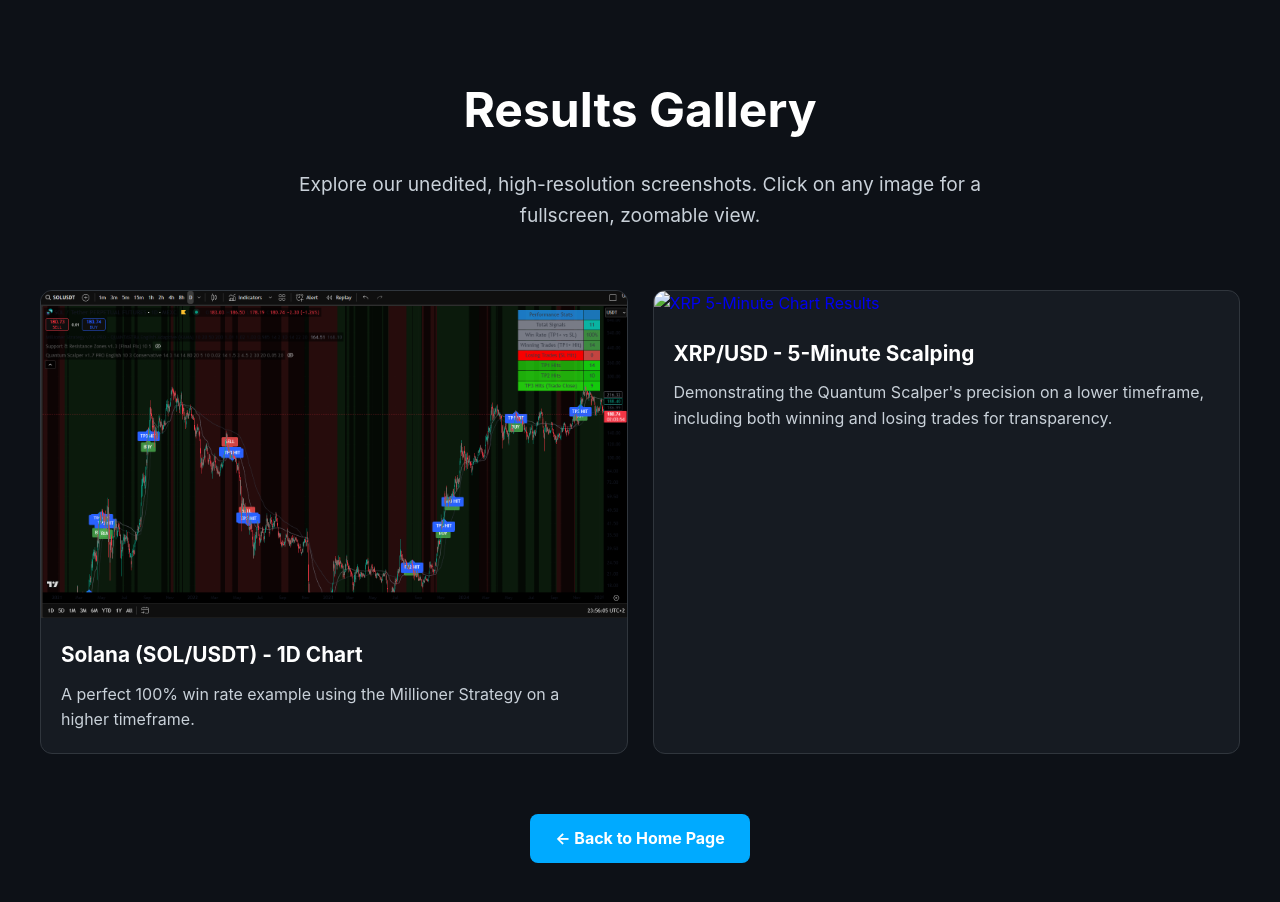
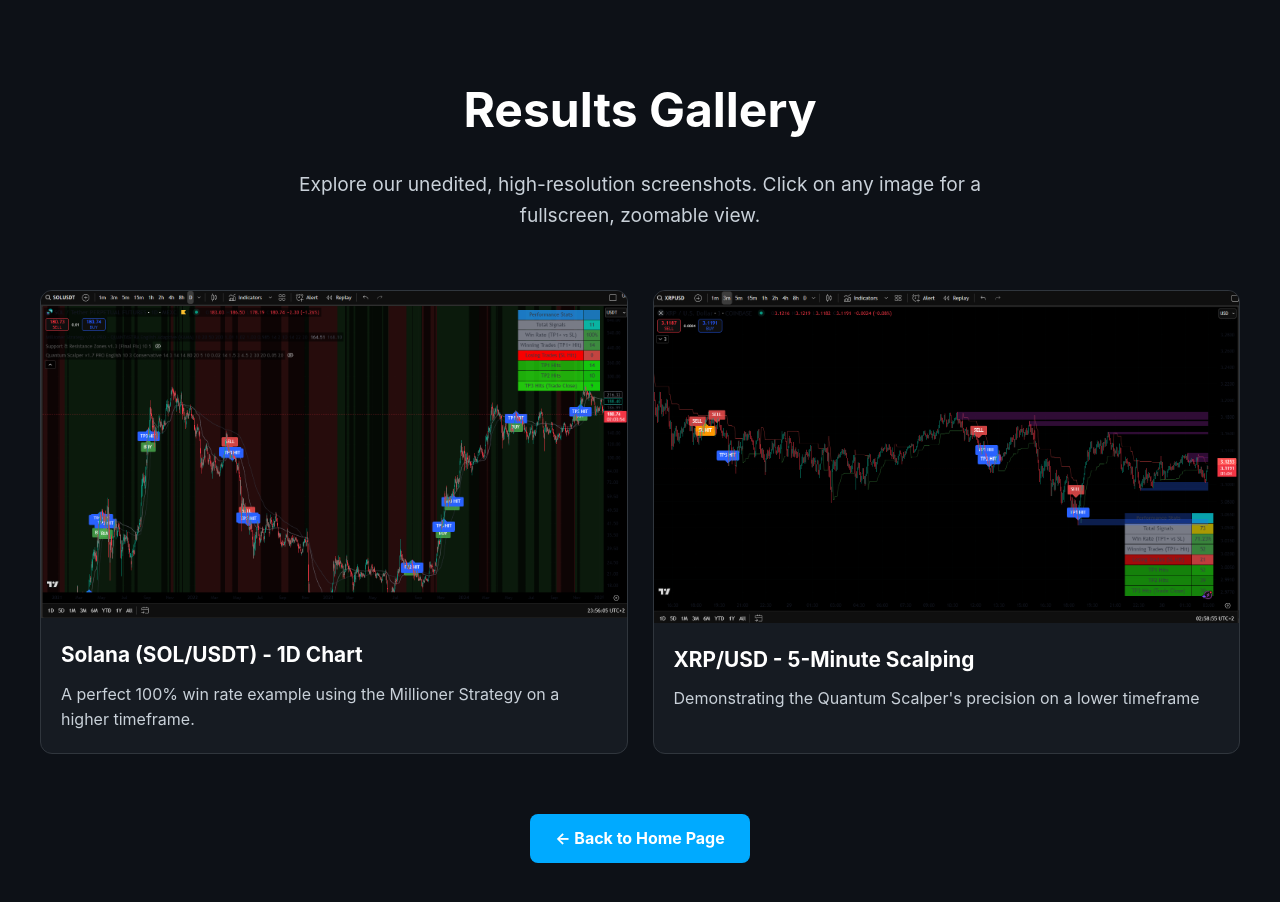
Before and after one commit to skrrive/millionerstrategy, a plain HTML site: page gallery.html in a window 1280 px wide. Drawn offline with Linux system fonts and the light colour scheme; some packages are replaced by stand-ins of ours; a script that the page names is missing.

Commit message:
Update gallery.html

```diff
--- a/gallery.html
+++ b/gallery.html
@@ -100,16 +100,16 @@
             </a>
 
             <!-- === KÉP 2 (PÉLDA) === -->
-            <a href="[A NAGY FELBONTÁSÚ KÉP LINKJE IDE]"
-               data-pswp-width="[A NAGY KÉP EREDETI SZÉLESSÉGE PIXELBEN]"
-               data-pswp-height="[A NAGY KÉP EREDETI MAGASSÁGA PIXELBEN]"
+            <a href="https://raw.githubusercontent.com/skrrive/millionerstrategy/main/gallery-images/xrp%205%20min.png"
+               data-pswp-width="1554"
+               data-pswp-height="868"
                target="_blank"
                class="gallery-item-link">
 
-                <img src="[A KIS BÉLYEGKÉP LINKJE IDE]" alt="XRP 5-Minute Chart Results">
+                <img src="https://raw.githubusercontent.com/skrrive/millionerstrategy/main/gallery-images/xrp%205%20min.png" alt="XRP 5-Minute Chart Results">
                 <div class="caption">
                     <h3>XRP/USD - 5-Minute Scalping</h3>
-                    <p>Demonstrating the Quantum Scalper's precision on a lower timeframe, including both winning and losing trades for transparency.</p>
+                    <p>Demonstrating the Quantum Scalper's precision on a lower timeframe</p>
                 </div>
             </a>
 
```
